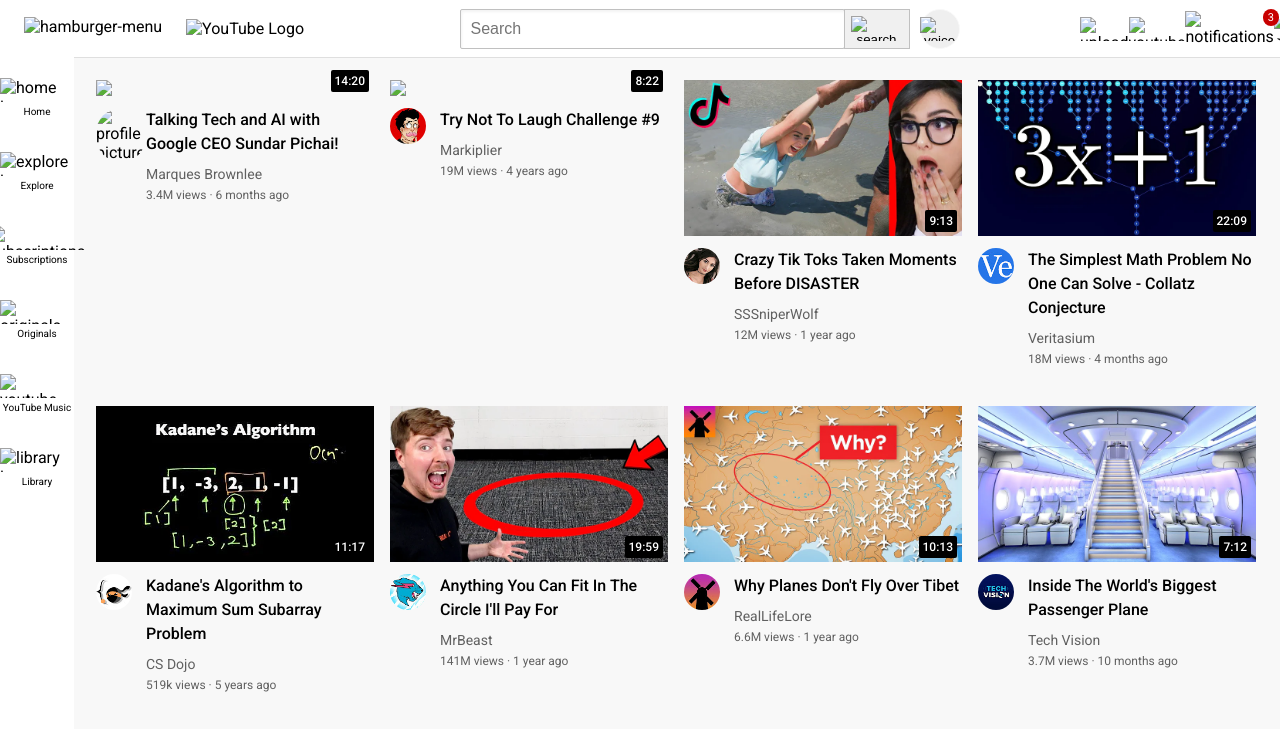
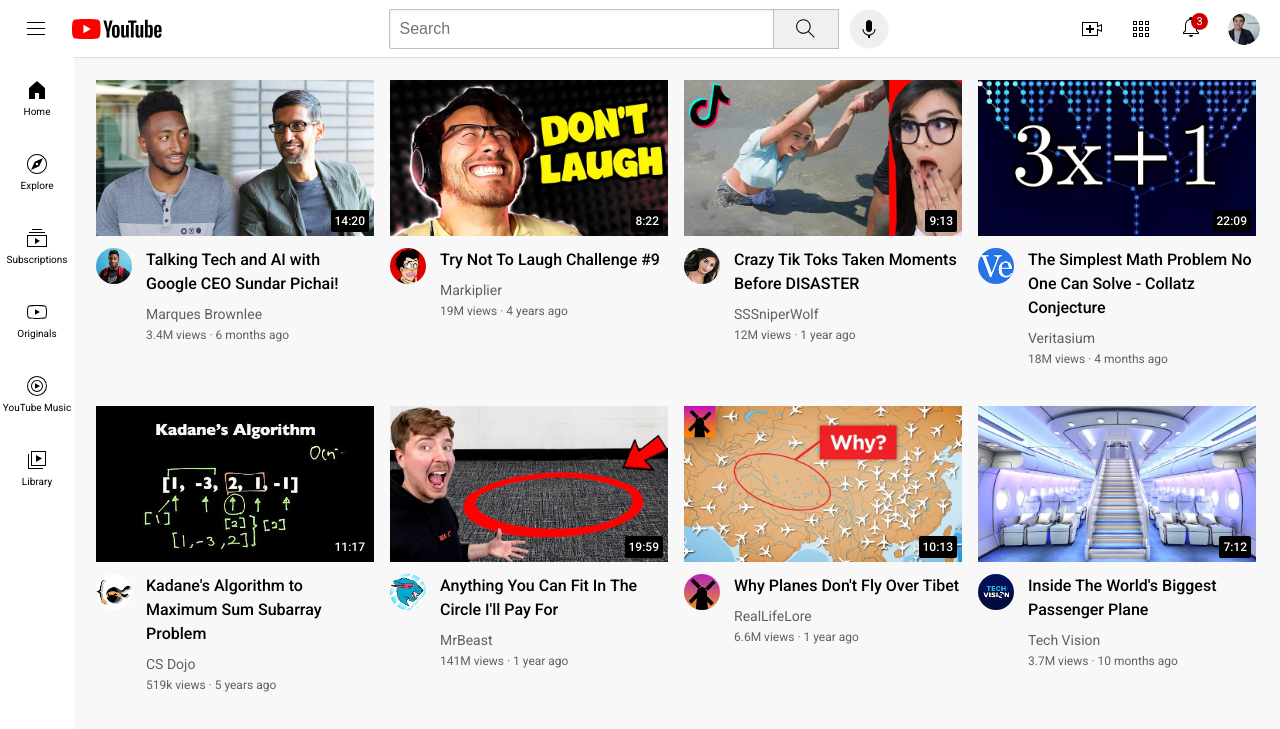
Before and after one commit to salmanshaikh-dev/YouTube-Clone, a plain HTML site: page index.html in a window 1280 px wide. Shown: the top 729 px of the page. Drawn offline with Linux system fonts and the light colour scheme; files that its build step writes are made by us from their sources.

Commit message:
Update index.html   img source

```diff
--- a/index.html
+++ b/index.html
@@ -8,22 +8,22 @@
       href="https://fonts.googleapis.com/css2?family=Roboto:wght@400;500;700&display=swap"
       rel="stylesheet"
     />
-    <link rel="stylesheet" href="/youtubeClone/styles/video.css" />
-    <link rel="stylesheet" href="/youtubeClone/styles/header.css" />
-    <link rel="stylesheet" href="/youtubeClone/styles/general.css" />
-    <link rel="stylesheet" href="/youtubeClone/styles/sidebar.css" />
+    <link rel="stylesheet" href="youtubeClone/styles/video.css" />
+    <link rel="stylesheet" href="youtubeClone/styles/header.css" />
+    <link rel="stylesheet" href="youtubeClone/styles/general.css" />
+    <link rel="stylesheet" href="youtubeClone/styles/sidebar.css" />
   </head>
   <body>
     <header class="header">
       <div class="left-section">
         <img
           class="hamburger-menu"
-          src="/youtubeClone/icons/hamburger-menu.svg"
+          src="icons/hamburger-menu.svg"
           alt="hamburger-menu"
         />
         <img
           class="youtube-logo"
-          src="/youtubeClone/icons/youtube-logo.svg"
+          src="icons/youtube-logo.svg"
           alt="YouTube Logo"
         />
       </div>
@@ -32,7 +32,7 @@
         <button class="search-button">
           <img
             class="search-icon"
-            src="/youtubeClone/icons/search.svg"
+            src="icons/search.svg"
             alt="search icon"
           />
           <div class="tooltip">Search</div>
@@ -41,7 +41,7 @@
         <button class="voice-search-button">
           <img
             class="voice-search-icon"
-            src="/youtubeClone/icons/voice-search-icon.svg"
+            src="icons/voice-search-icon.svg"
             alt="voice search icon"
           />
           <div class="tooltip">Search with your voice</div>
@@ -51,7 +51,7 @@
         <div class="upload-icon-container">
           <img
             class="upload-icon"
-            src="/youtubeClone/icons/upload.svg"
+            src="icons/upload.svg"
             alt="upload icon"
           />
           <div class="tooltip">Creat</div>
@@ -59,13 +59,13 @@
 
         <img
           class="youtube-apps-icon"
-          src="/youtubeClone/icons/youtube-apps.svg"
+          src="icons/youtube-apps.svg"
           alt="youtube apps"
         />
         <div class="notifications-icon-container">
           <img
             class="notifications-icon"
-            src="/youtubeClone/icons/notifications.svg"
+            src="icons/notifications.svg"
             alt="notifications"
           />
           <div class="notifications-count">3</div>
@@ -73,7 +73,7 @@
 
         <img
           class="current-user-picture"
-          src="/youtubeClone/thumnails/my-channel.jpeg"
+          src="thumnails/my-channel.jpeg"
           alt="my channel"
         />
       </div>
@@ -81,33 +81,33 @@
 
     <nav class="sidebar">
       <div class="sidebar-link">
-        <img src="/youtubeClone/icons/home.svg" alt="home icon" />
+        <img src="icons/home.svg" alt="home icon" />
         <div>Home</div>
       </div>
       <div class="sidebar-link">
-        <img src="/youtubeClone/icons/explore.svg" alt="explore icon" />
+        <img src="icons/explore.svg" alt="explore icon" />
         <div>Explore</div>
       </div>
       <div class="sidebar-link">
         <img
-          src="/youtubeClone/icons/subscriptions.svg"
+          src="icons/subscriptions.svg"
           alt="subscriptions icon"
         />
         <div>Subscriptions</div>
       </div>
       <div class="sidebar-link">
-        <img src="/youtubeClone/icons/originals.svg" alt="originals icon" />
+        <img src="icons/originals.svg" alt="originals icon" />
         <div>Originals</div>
       </div>
       <div class="sidebar-link">
         <img
-          src="/youtubeClone/icons/youtube-music.svg"
+          src="icons/youtube-music.svg"
           alt="youtube-music icon"
         />
         <div>YouTube Music</div>
       </div>
       <div class="sidebar-link">
-        <img src="/youtubeClone/icons/library.svg" alt="library icon" />
+        <img src="icons/library.svg" alt="library icon" />
         <div>Library</div>
       </div>
     </nav>
@@ -118,7 +118,7 @@
           <div class="thumbnail-row">
             <img
               class="thumbnail"
-              src="/youtubeClone/thumnails/thumbnail-1.webp"
+              src="thumnails/thumbnail-1.webp"
             />
             <div class="video-time">14:20</div>
           </div>
@@ -126,7 +126,7 @@
             <div class="channel-picture">
               <img
                 class="profile-picture"
-                src="/youtubeClone/thumnails/channel-1.jpeg"
+                src="thumnails/channel-1.jpeg"
                 alt="profile picture"
               />
             </div>
@@ -144,7 +144,7 @@
           <div class="thumbnail-row">
             <img
               class="thumbnail"
-              src="/youtubeClone/thumnails/thumbnail-2.webp"
+              src="thumnails/thumbnail-2.webp"
             />
             <div class="video-time">8:22</div>
           </div>
```
